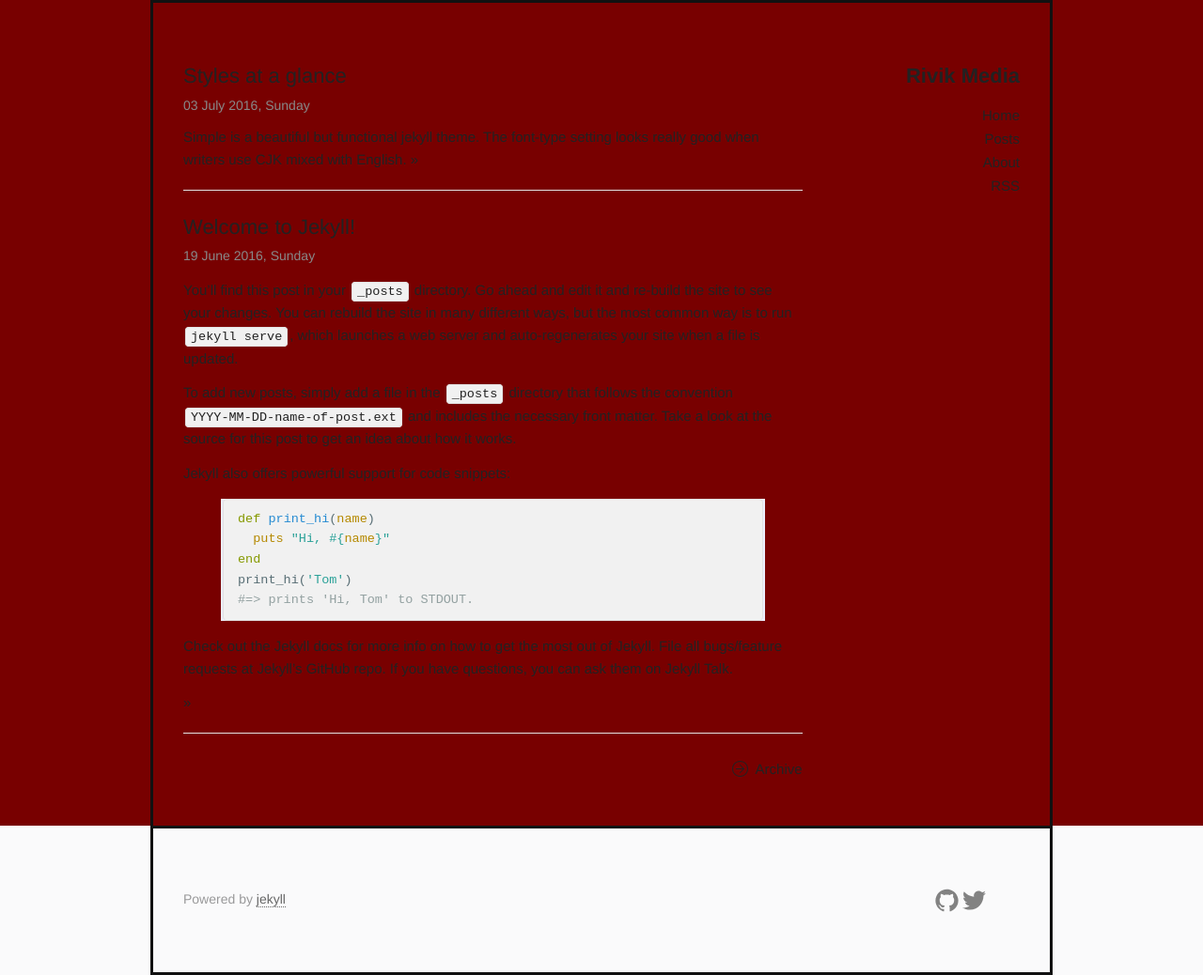
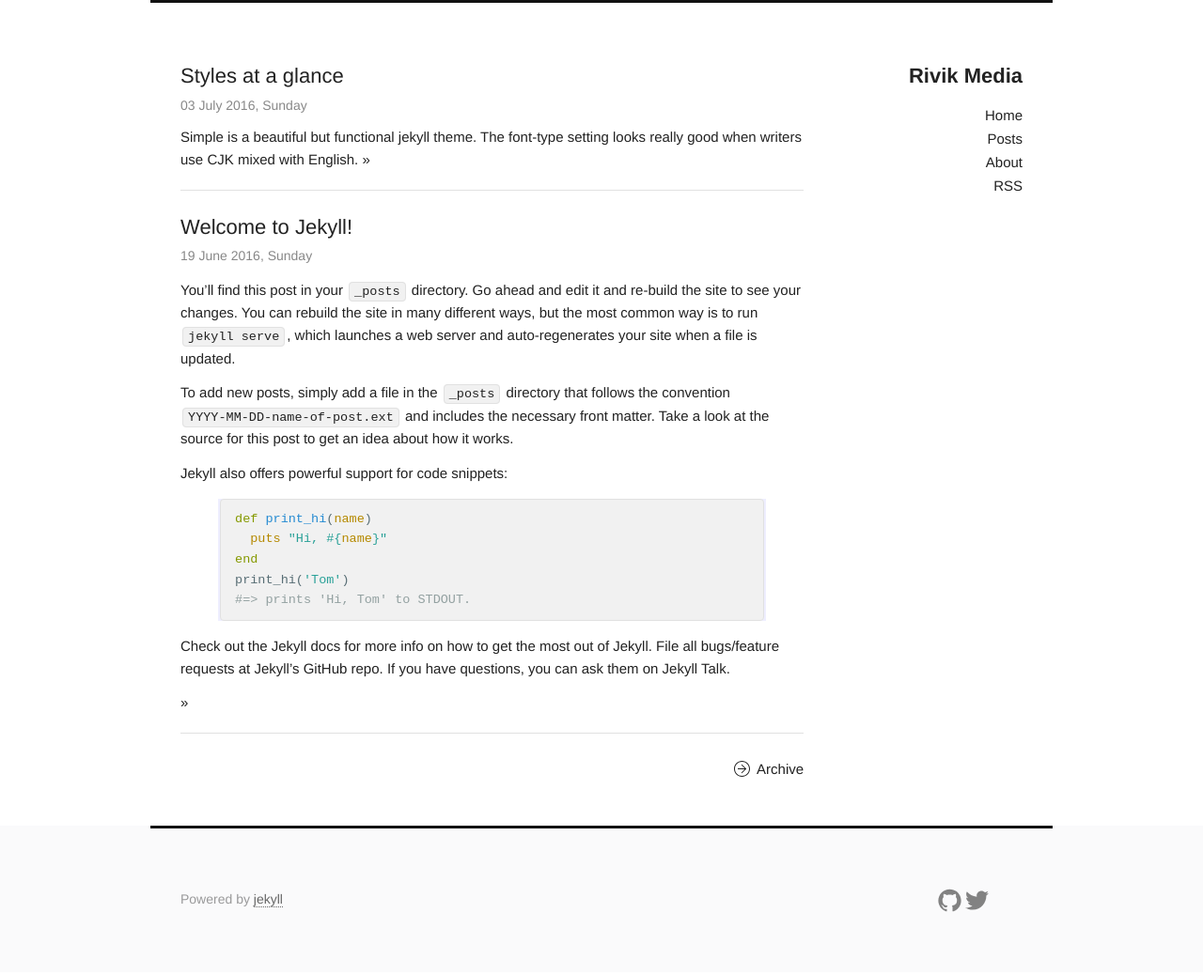
Before and after one commit to Rivik-Media/rivik-media, a Jekyll site: the page built from index.html, in a window 1280 px wide. Shown: the whole page at 94% size. Built offline with Jekyll 4.4.1, drawn with Linux system fonts in a browser that asks for light colours.

Commit message:
fixed border

```diff
--- a/_sass/_base.scss
+++ b/_sass/_base.scss
@@ -46,7 +46,7 @@
   box-sizing: border-box;
   /* for test only */
   /* border: 1px dashed #eeeeee; */
-  border: 3px solid #111;
+  border-top: 3px solid #111;
 
 }
 .column,
@@ -140,8 +140,7 @@
   line-height: 1.6;
   font-weight: 400;
   font-family: -apple-system-font,"Helvetica Neue","PingFang SC","Hiragino Sans GB","Microsoft YaHei",sans-serif;
-  color: #222;
-  background: #780000; }
+  color: #222; }
 
 
 /* Typography
```
